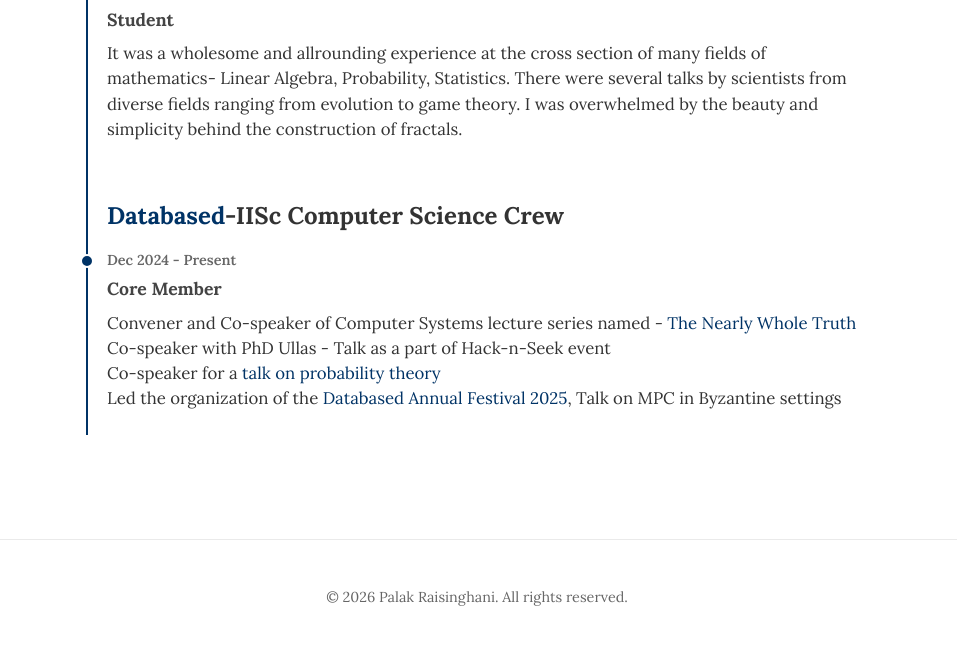
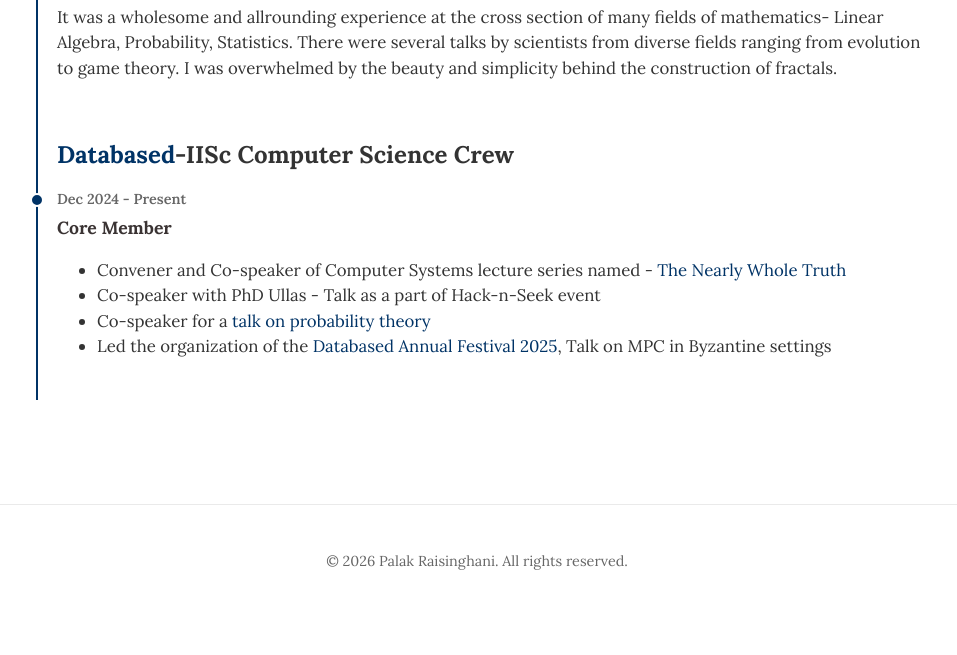
Before and after one commit to palakraisinghani/palakraisinghani.github.io, a plain HTML site: page experience.html in a window 1280 px wide. Shown: the part 924-1579 px from the top of the page, without its empty margins (163-1120 px from the left). After the commit the page ends 1543 px from the top, so only its background shows below. Drawn offline with Linux system fonts and the light colour scheme; a web font is replaced by a local one.

Commit message:
adjusted screen width for global and timeline, bullets for databased activities

```diff
--- a/css/experience.css
+++ b/css/experience.css
@@ -2,7 +2,8 @@
 
 .timeline {
     position: relative;
-    max-width: 800px;
+    max-width: 12
+    00px;
     margin: 2rem auto;
 }
 
@@ -59,7 +60,7 @@
 .node-content h4 {
     margin: 0 0 0.5rem 0;
     font-size: 1.1rem;
-    color: #444;
+    color: #3a3333;
 }
 
 .node-content p {
--- a/css/global.css
+++ b/css/global.css
@@ -81,7 +81,7 @@ nav a {
 
 main {
     padding: 40px;
-    max-width: 800px;
+    max-width: 900px;
     margin: 0 auto;
 }
 
--- a/experience.html
+++ b/experience.html
@@ -55,10 +55,12 @@
                     <div class="node-time">Dec 2024 - Present</div>
                     <div class="node-content">
                         <h4 class="node-title">Core Member</h4>
-                        <p>Convener and Co-speaker of Computer Systems lecture series named - <a href="https://www.linkedin.com/posts/palak-raisinghani-656bab321_iisc-computersystems-talks-ugcPost-7455581201890971648-MwML/?utm_source=share&utm_medium=member_desktop&rcm=ACoAAFGDS-IByYR7Amr0-9uWd5fpT2FRkOrOVB0" target="_blank" rel="noopener noreferrer">The Nearly Whole Truth</a></p>
-                        <p>Co-speaker with PhD Ullas - Talk as a part of Hack-n-Seek event</p>
-                        <p>Co-speaker for a <a href="https://www.linkedin.com/posts/palak-raisinghani-656bab321_probability-databased-iisc-ugcPost-7414591330347110400-tMNX/?utm_source=share&utm_medium=member_desktop&rcm=ACoAAFGDS-IByYR7Amr0-9uWd5fpT2FRkOrOVB0" target="_blank" rel="noopener noreferrer">talk on probability theory</a></p>
-                        <p>Led the organization of the <a href="https://www.linkedin.com/posts/palak-raisinghani-656bab321_databased-iisc-annualfest-ugcPost-7388984054026657792-_Jpq/?utm_source=share&utm_medium=member_desktop&rcm=ACoAAFGDS-IByYR7Amr0-9uWd5fpT2FRkOrOVB0" target="_blank" rel="noopener noreferrer">Databased Annual Festival 2025</a>, Talk on MPC in Byzantine settings</p>
+                        <ul>
+                            <li>Convener and Co-speaker of Computer Systems lecture series named - <a href="https://www.linkedin.com/posts/palak-raisinghani-656bab321_iisc-computersystems-talks-ugcPost-7455581201890971648-MwML/?utm_source=share&utm_medium=member_desktop&rcm=ACoAAFGDS-IByYR7Amr0-9uWd5fpT2FRkOrOVB0" target="_blank" rel="noopener noreferrer">The Nearly Whole Truth</a></li>
+                            <li>Co-speaker with PhD Ullas - Talk as a part of Hack-n-Seek event</li>
+                            <li>Co-speaker for a <a href="https://www.linkedin.com/posts/palak-raisinghani-656bab321_probability-databased-iisc-ugcPost-7414591330347110400-tMNX/?utm_source=share&utm_medium=member_desktop&rcm=ACoAAFGDS-IByYR7Amr0-9uWd5fpT2FRkOrOVB0" target="_blank" rel="noopener noreferrer">talk on probability theory</a></li>
+                            <li>Led the organization of the <a href="https://www.linkedin.com/posts/palak-raisinghani-656bab321_databased-iisc-annualfest-ugcPost-7388984054026657792-_Jpq/?utm_source=share&utm_medium=member_desktop&rcm=ACoAAFGDS-IByYR7Amr0-9uWd5fpT2FRkOrOVB0" target="_blank" rel="noopener noreferrer">Databased Annual Festival 2025</a>, Talk on MPC in Byzantine settings</li>
+                        </ul>
                     </div>
                 </div>
             </div>
```
